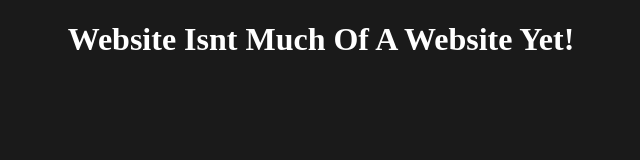
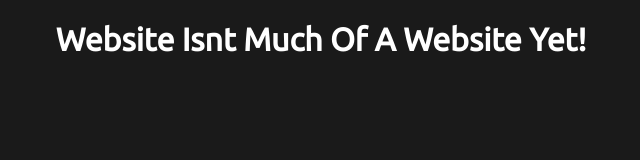
Before and after one commit to AntiCens/AntiCens.github.io, a plain HTML site: page index.html in a window 1280 px wide. Shown: the whole page, without its empty margins (319-959 px from the left). Drawn offline with Linux system fonts and the light colour scheme.

Commit message:
Update style.css

```diff
--- a/style.css
+++ b/style.css
@@ -8,6 +8,7 @@
 body {
     background-color: #1A1A1A;
     color: white;
+    font-family: 'Ubuntu', sans-serif;
 }
 
 main {
```
